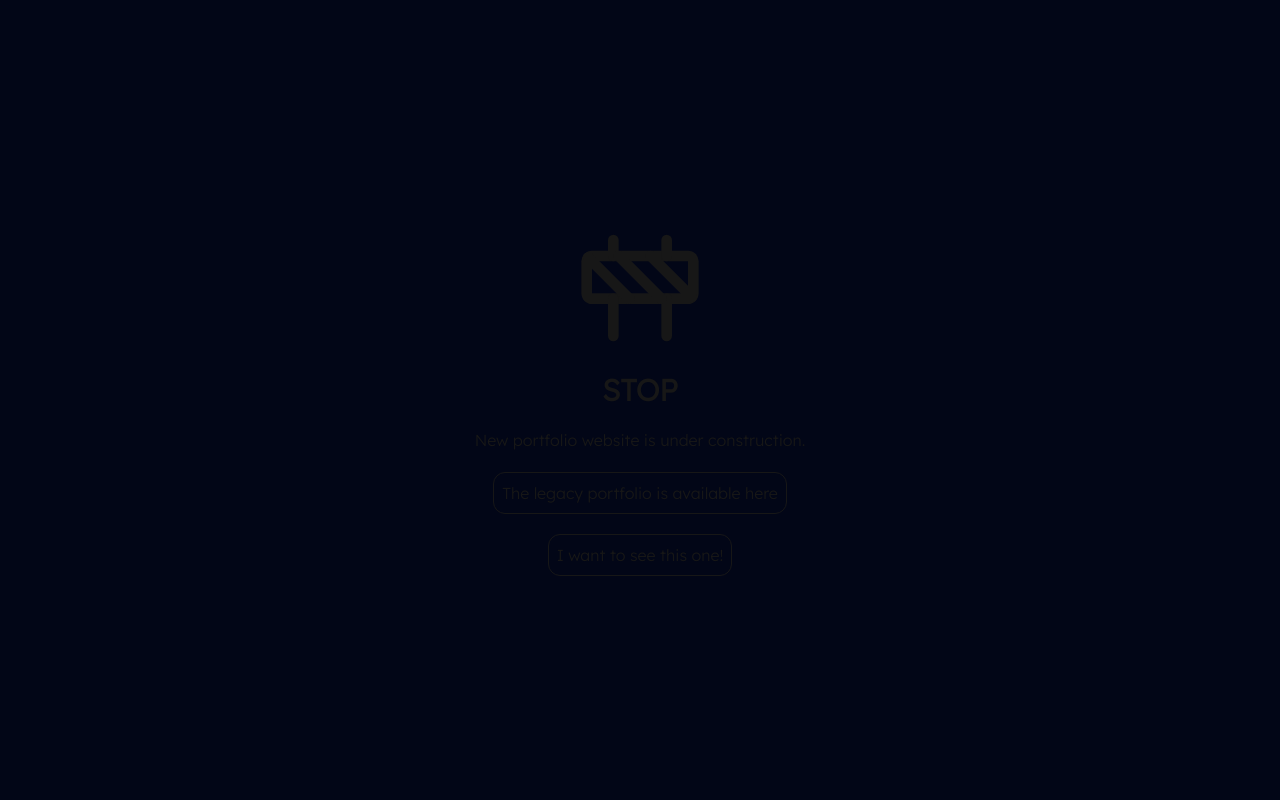
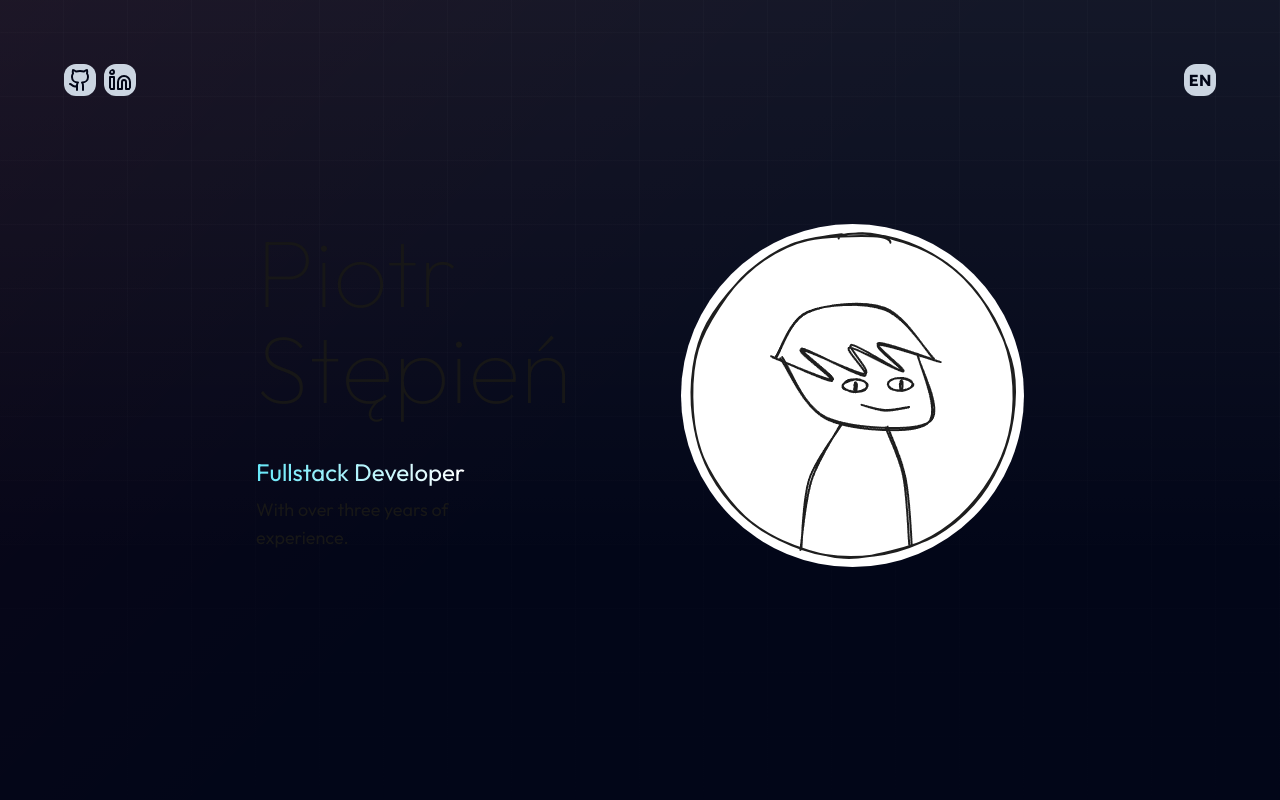
Before and after one commit to Stempelowaty/piotr-stepien, a Next.js app: page /en in a window 1280 px wide. Shown: the top 800 px of the page. Built offline with nearby package versions, Linux system fonts and the light colour scheme; what tailwindcss-animated would draw is missing.

Commit message:
dead end

```diff
--- a/app/[lang]/layout.tsx
+++ b/app/[lang]/layout.tsx
@@ -5,13 +5,11 @@ import "./globals.css";
 
 const lexend = Lexend({
   subsets: ["latin"],
-  weight: "300",
   variable: "--font-lexend",
 });
 
 const outfit = Outfit({
   subsets: ["latin"],
-  weight: "300",
   variable: "--font-outfit",
 });
 
--- a/app/[lang]/page.tsx
+++ b/app/[lang]/page.tsx
@@ -1,7 +1,8 @@
-import AboutMe from "../_components/aboutMe";
+import Header from "../_components/header";
 import BgGradient from "../_components/bgGradient";
 import TopBar from "../_components/topBar";
 import Warning from "../_components/warning";
+import AboutMe from "../_components/aboutMe";
 
 export default async function Home({
   params,
@@ -12,35 +13,12 @@ export default async function Home({
   if (!lang) return <></>;
   return (
     <div className="font-lexend w-full h-full bg-slate-950">
-      <Warning lang={lang} />
+      {/* <Warning lang={lang} /> */}
       <BgGradient />
       <div className="z-20 relative text-foreground">
         <TopBar lang={lang} />
+        <Header lang={lang} />
         <AboutMe lang={lang} />
-        <div className="h-64">fill</div>
-        <div className="h-64">fill</div>
-        <div className="h-64">fill</div>
-        <div className="h-64">fill</div>
-        <div className="h-64">fill</div>
-        <div className="h-64">fill</div>
-        <div className="h-64">fill</div>
-        <div className="h-64">fill</div>
-        <div className="h-64">fill</div>
-        <div className="h-64">fill</div>
-        <div className="h-64">fill</div>
-        <div className="h-64">fill</div>
-        <div className="h-64">fill</div>
-        <div className="h-64">fill</div>
-        <div className="h-64">fill</div>
-        <div className="h-64">fill</div>
-        <div className="h-64">fill</div>
-        <div className="h-64">fill</div>
-        <div className="h-64">fill</div>
-        <div className="h-64">fill</div>
-        <div className="h-64">fill</div>
-        <div className="h-64">fill</div>
-        <div className="h-64">fill</div>
-        <div className="h-64">fill</div>
       </div>
     </div>
   );
--- a/app/_components/aboutMe.tsx
+++ b/app/_components/aboutMe.tsx
@@ -1,38 +1,32 @@
-import Image from "next/image";
 import { AvailableLocalesType } from "../utils";
+import ShowOnScroll from "./showOnScroll";
 
 interface AboutMeProps {
   lang: string;
 }
-export default async function AboutMe(props: AboutMeProps) {
-  const { lang } = await props;
-  const dict = getDictionary(lang);
+export default function AboutMe(props: AboutMeProps) {
+  const dict = getDictionary(props.lang);
+
   return (
-    <div className="flex lg:flex-row flex-col-reverse px-32 pt-64 font-outfit">
-      <div className="flex flex-col lg:w-1/2 w-full animate-fade-right animate-once animate-ease-in-out animate-alternate">
-        <p className="text-7xl pb-2 font-thin">Piotr Stępień</p>
-        <p className="text-xl">{dict.chapterTitle}</p>
+    <div className="font-lexend text-foreground flex flex-col items-center mt-96 px-32 xl:px-64">
+      <ShowOnScroll>
+        <h1 className="bg-gradient-to-r from-cyan-300 to-white bg-clip-text text-transparent text-4xl pt-16">
+          {dict.about}
+        </h1>
+        <h2 className="text-2xl font-thin">{dict.chapterTitle}</h2>
+        <div className="text-center flex flex-col items-center">
           <p>{dict.chapterOne}</p>
           <p>{dict.chapterTwo}</p>
         </div>
-      <div className="flex justify-center items-center lg:w-1/2 w-full ">
-        <Image
-          className=" w-128 h-128 object-cover rounded-full z-100 animate-fade-left animate-once animate-ease-in-out animate-alternate"
-          width={343}
-          height={343}
-          src={"/profile_pic.png"}
-          alt=""
-        />
-      </div>
+      </ShowOnScroll>
     </div>
   );
 }
 
-const getDictionary = (locale: string) =>
-  dictionaries[locale as AvailableLocalesType] ?? dictionaries["en-US"];
-
+const getDictionary = (locale: string) => {
   const dictionaries = {
     "pl-PL": {
+      about: "O mnie",
       chapterTitle: "Kim jest ten czarujący typek?",
       chapterOne:
         "Nie wiem czy czarujący, ale na zdjęciu jestem ja. Zawsze fascynowały mnie gry. Po modyfikowaniu gry Skyrim dwukrotnie dłużej niż w nią grałem i rozłożeniu pierwszych gier z serii Doom na czynniki pierwsze, postanowiłem zostać programistą. Podczas studiów inżynierskich, rozwijałem wiele projektów gier, korzystając z różnych frameworków.",
@@ -40,6 +34,7 @@ const dictionaries = {
         "Moja pasja poszerzyła się o nowe technologie i po pewnym czasie zdobyłem moją pierwszą pracę jako programista full-stack. Tam nauczyłem się korzystać z Reacta i innych trudnych słów, które brzmią jak nazwy dla Pokemonów.",
     },
     "en-US": {
+      about: "About me",
       chapterTitle: "Who is this charming fellow?",
       chapterOne:
         "I don't know if charming is the right word, but that's me over to the right. I have always been fascinated by video games. After modding Skyrim for twice as long as I've played it and dissecting the first Doom games, I decided to become a software developer. While studying for my engineering degree, I developed a variety of game projects using various frameworks.",
@@ -47,3 +42,5 @@ const dictionaries = {
         "My passion for programming expanded into other technologies, and after a while, I landed my first job as a full-stack developer. There, I learned about React and other quirky terms that sound like names for Pokémon.",
     },
   };
+  return dictionaries[locale as AvailableLocalesType] ?? dictionaries["en-US"];
+};
--- /dev/null
+++ b/app/_components/header.tsx
@@ -0,0 +1,44 @@
+import Image from "next/image";
+import { AvailableLocalesType } from "../utils";
+
+interface AboutMeProps {
+  lang: string;
+}
+export default async function Header(props: AboutMeProps) {
+  const { lang } = await props;
+  const dict = getDictionary(lang);
+  return (
+    <div className="flex lg:flex-row flex-col-reverse xl:px-64 px-32 pt-32 font-outfit">
+      <div className="flex flex-col lg:w-1/3 items-center lg:items-start w-full animate-fade-right animate-once animate-ease-in-out animate-alternate">
+        <p className="text-8xl mb-2 font-thin text-center lg:text-start">
+          Piotr Stępień
+        </p>
+        <p className="bg-gradient-to-r from-cyan-300 to-white bg-clip-text text-transparent text-2xl pt-8">
+          Fullstack Developer
+        </p>
+        <p className="text-lg pt-2">{dict.withExp}</p>
+      </div>
+      <div className="flex justify-center lg:justify-end items-center lg:w-2/3 w-full ">
+        <Image
+          className="object-cover rounded-full z-100 animate-fade-left animate-once animate-ease-in-out animate-alternate"
+          width={343}
+          height={343}
+          src={"/profile_pic.png"}
+          alt=""
+        />
+      </div>
+    </div>
+  );
+}
+
+const getDictionary = (locale: string) => {
+  const dictionaries = {
+    "pl-PL": {
+      withExp: "Z ponad trzyletnim doświadczeniem.",
+    },
+    "en-US": {
+      withExp: "With over three years of experience.",
+    },
+  };
+  return dictionaries[locale as AvailableLocalesType] ?? dictionaries["en-US"];
+};
--- a/app/_components/langButton.tsx
+++ b/app/_components/langButton.tsx
@@ -10,7 +10,7 @@ export default function LangButton(props: LangButtonProps) {
 
   return (
     <button
-      className="p-1 rounded-xl flex items-center hover:scale-105 duration-500 transition bg-slate-400 text-slate-950 font-lexend font-bold"
+      className="p-1 rounded-xl flex items-center hover:scale-105 duration-500 transition bg-slate-300 text-slate-950 font-lexend font-bold w-8 h-8 justify-center"
       onClick={() => {
         if (lang === "pl-PL") redirect(`/en-US/${pathname.substring(6)}`);
         else redirect(`/pl-PL/${pathname.substring(6)}`);
--- /dev/null
+++ b/app/_components/showOnScroll.tsx
@@ -0,0 +1,47 @@
+"use client";
+import { useEffect, useRef } from "react";
+
+interface ShowOnScrollProps {
+  children: React.ReactNode;
+  className?: string;
+}
+
+const ShowOnScroll: React.FC<ShowOnScrollProps> = ({
+  children,
+  className = "",
+}) => {
+  const ref = useRef<HTMLDivElement>(null);
+
+  useEffect(() => {
+    const observer = new IntersectionObserver(
+      ([entry]) => {
+        if (entry.isIntersecting) {
+          entry.target.classList.add("animate-fade-up");
+          observer.unobserve(entry.target);
+        }
+      },
+      { threshold: 0.1 }
+    );
+
+    if (ref.current) {
+      observer.observe(ref.current);
+    }
+
+    return () => {
+      if (ref.current) {
+        observer.unobserve(ref.current);
+      }
+    };
+  }, []);
+
+  return (
+    <div
+      ref={ref}
+      className={`opacity-0 transition-opacity duration-1000 delay-1000 ${className}`}
+    >
+      {children}
+    </div>
+  );
+};
+
+export default ShowOnScroll;
--- a/app/_components/topBar.tsx
+++ b/app/_components/topBar.tsx
@@ -7,19 +7,21 @@ interface TopBarProps {
 export default function TopBar(props: TopBarProps) {
   const { lang } = props;
   return (
-    <div className="w-full pt-16 pe-16 flex justify-end gap-2 z-30">
+    <div className="w-full pt-16 px-16 flex justify-between z-30">
+      <div className="flex gap-2">
         <Link
           href={"https://github.com/Stempelowaty"}
-        className="hover:scale-105 transition duration-500"
+          className="hover:scale-110 transition duration-500"
         >
-        <Github className="w-8 h-8 text-slate-950 p-1 bg-slate-400 rounded-xl" />
+          <Github className="w-8 h-8 text-slate-950 p-1 bg-slate-300 rounded-xl" />
         </Link>
         <Link
           href={"https://www.linkedin.com/in/piotr-stepien-2169bb223/"}
-        className="hover:scale-105 transition duration-500"
+          className="hover:scale-110 transition duration-500"
         >
-        <Linkedin className="w-8 h-8 text-slate-950 p-1 bg-slate-400 rounded-xl" />
+          <Linkedin className="w-8 h-8 text-slate-950 p-1 bg-slate-300 rounded-xl" />
         </Link>
+      </div>
       <LangButton lang={lang} />
     </div>
   );
--- a/app/_components/warning.tsx
+++ b/app/_components/warning.tsx
@@ -33,9 +33,7 @@ export default function Warning(props: WarningProps) {
   );
 }
 
-const getDictionary = (locale: string) =>
-  dictionaries[locale as AvailableLocalesType] ?? dictionaries["en-US"];
-
+const getDictionary = (locale: string) => {
   const dictionaries = {
     "pl-PL": {
       stop: "STOP",
@@ -50,3 +48,5 @@ const dictionaries = {
       show: "I want to see this one!",
     },
   };
+  return dictionaries[locale as AvailableLocalesType] ?? dictionaries["en-US"];
+};
```
Lines whose indentation alone changed are shown as unchanged.
